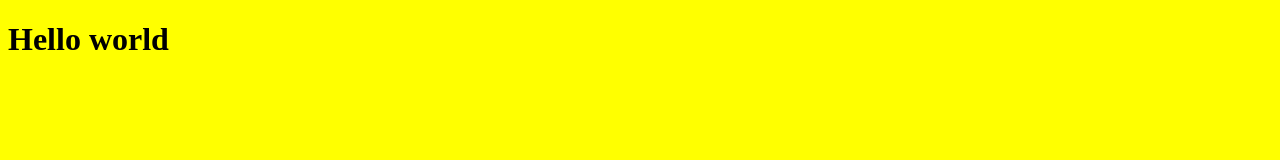
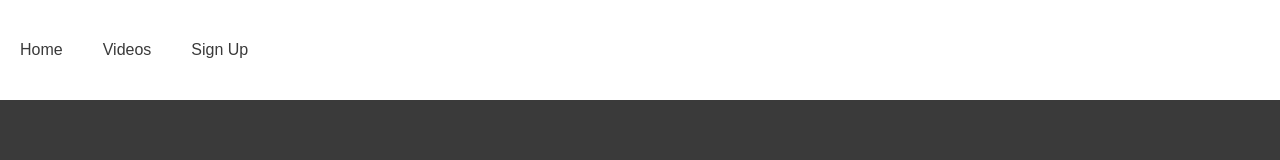
Before and after one commit to JayMange/learn-to-skate, a plain HTML site: page index.html in a window 1280 px wide. Drawn offline with Linux system fonts and the light colour scheme.

Commit message:
add navbar structure

```diff
--- a/assets/css/style.css
+++ b/assets/css/style.css
@@ -1,3 +1,34 @@
+* {
+    margin: 0;
+    padding: 0;
+    border: none;
+}
+
 body {
-    background-color: yellow;
+    background-color: #3a3a3a;
 }
+
+nav {
+    width: 100%;
+    height: 100px;
+    background-color: #fff;
+}
+
+ul {
+
+}
+
+ul li {
+    list-style: none;
+    display: inline-block;
+    float: left;
+    line-height: 100px;
+}
+
+ul li a {
+    display: block;
+    text-decoration: none;
+    font-family: arial;
+    color: #3a3a3a;
+    padding: 0 20px;
+}
--- a/index.html
+++ b/index.html
@@ -1,5 +1,6 @@
 <!DOCTYPE html>
 <html lang="en">
+
     <head>
         <meta charset="UTF-8">
         <meta http-equiv="X-UA-Compatible" content="IE=edge">
@@ -10,7 +11,16 @@
         <link rel="stylesheet" href="assets/css/style.css">
         <title>Basic Skate</title>
     </head>
+
     <body>
-    <h1>Hello world</h1>
+        <!--navigation bar-->
+        <nav>
+            <ul>
+                <li><a href="index.html">Home</a></li>
+                <li><a href="Videos.html">Videos</a></li>
+                <li><a href="sign-up">Sign Up</a></li>
+            </ul>
+        </nav>
+
     </body>
 </html>
```
Lines whose indentation alone changed are shown as unchanged.
